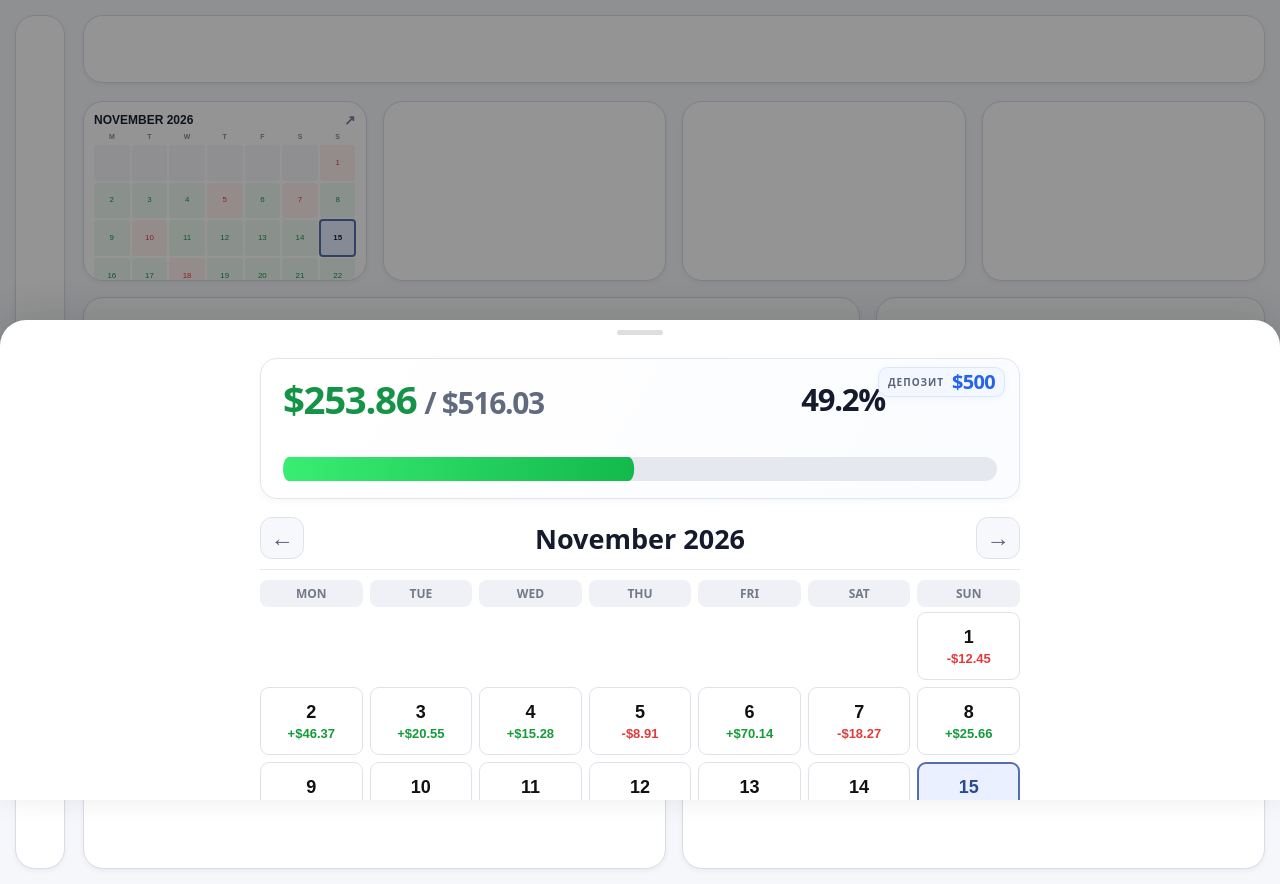
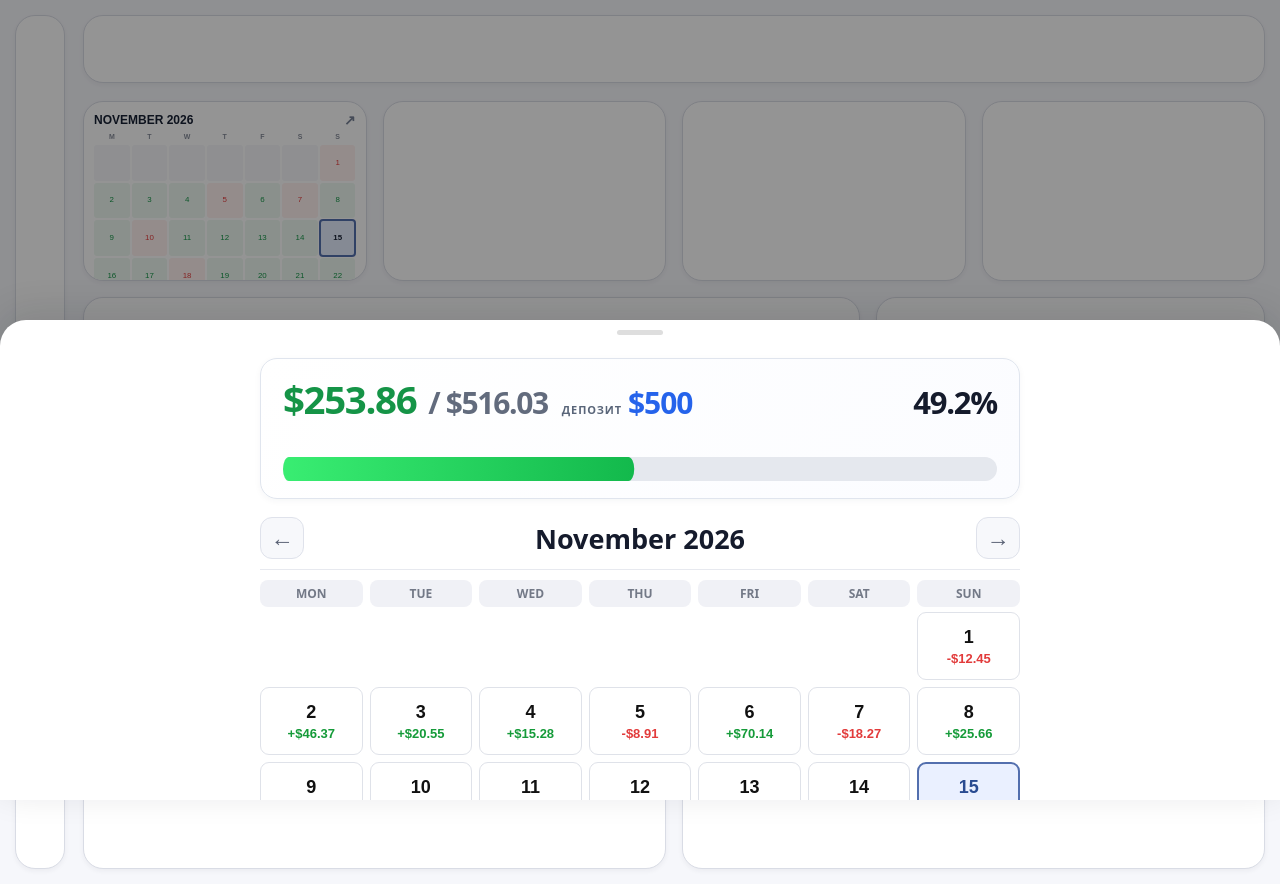
Before and after one commit to Romanbali/Romano-dashboard, a plain HTML site: page index.html in a window 1280 px wide. Both pictures are taken after a click on the button 224 px from the left and 191 px from the top of the page. Drawn offline with Linux system fonts and the light colour scheme.

Commit message:
Align deposit amount with progress totals on same row

```diff
--- a/index.html
+++ b/index.html
@@ -51,9 +51,9 @@
     }
     .top-panel { min-width: 0; }
     .goal-overview { display:block; width:100%; margin-bottom:18px; }
-    .goal-card { position:relative; display:flex; flex-direction:column; min-width:0; width:100%; padding:14px clamp(12px,2.2vw,22px) 13px; border:1px solid #e0e5ee; border-radius:17px; background:linear-gradient(120deg,#fff 0%,#fbfcff 100%); box-shadow:0 2px 7px rgba(28,36,58,.045); }
-    .goal-topline { display:flex; align-items:center; justify-content:space-between; gap:12px; margin-bottom:12px; padding-right:112px; }
-    .goal-values { display:flex; align-items:baseline; gap:8px; min-width:0; white-space:nowrap; font-size:clamp(17px,3.2vw,30px); font-weight:800; letter-spacing:-.045em; color:#626b7d; font-variant-numeric:tabular-nums; }
+    .goal-card { display:flex; flex-direction:column; min-width:0; width:100%; padding:14px clamp(12px,2.2vw,22px) 13px; border:1px solid #e0e5ee; border-radius:17px; background:linear-gradient(120deg,#fff 0%,#fbfcff 100%); box-shadow:0 2px 7px rgba(28,36,58,.045); }
+    .goal-topline { display:flex; align-items:baseline; justify-content:space-between; gap:12px; margin-bottom:12px; }
+    .goal-values { display:flex; align-items:baseline; flex-wrap:wrap; gap:8px 12px; min-width:0; white-space:nowrap; font-size:clamp(17px,3.2vw,30px); font-weight:800; letter-spacing:-.045em; color:#626b7d; font-variant-numeric:tabular-nums; }
     .goal-values #goal-current { color:#159447; font-size:1.28em; }
     .goal-meta { display:flex; align-items:center; gap:12px; white-space:nowrap; }
     .goal-forecast { padding:6px 10px; border:1px solid #a6e4b7; border-radius:999px; color:#626b7d; background:#f5fff7; font-size:clamp(10px,1.8vw,14px); box-shadow:0 2px 5px rgba(21,148,71,.08); }
@@ -63,30 +63,27 @@
     .goal-track { position:relative; height:clamp(15px,3.2vw,24px); border-radius:999px; background:#e5e8ee; }
     .goal-fill { position:absolute; inset:0 auto 0 0; width:100%; border-radius:inherit; background:linear-gradient(90deg,#39ed72,#13b94c); transform:scaleX(.426); transform-origin:left center; transition:transform 180ms var(--ease-out); }
     .deposit-summary {
-      position:absolute;
-      top:8px;
-      right:14px;
-      display:flex;
-      align-items:center;
-      justify-content:flex-end;
-      gap:8px;
-      margin:0;
-      padding:4px 9px;
+      display:inline-flex;
+      align-items:baseline;
+      gap:6px;
+      margin:0 0 0 2px;
+      padding:0;
       color:#596579;
-      background:#f3f7ff;
-      border:1px solid #dce7fb;
-      border-radius:10px;
-      box-shadow:0 2px 6px rgba(37,99,235,.06);
+      background:transparent;
+      border:0;
+      border-radius:0;
+      box-shadow:none;
+      white-space:nowrap;
     }
     .deposit-summary span {
-      font-size:10px;
-      letter-spacing:.1em;
+      font-size:clamp(9px,1.3vw,11px);
+      letter-spacing:.08em;
       font-weight:800;
-      line-height:1.2;
+      line-height:1;
     }
     .deposit-summary strong {
       color:#2563eb;
-      font-size:clamp(16px,2.4vw,20px);
+      font-size:1em;
       letter-spacing:-.035em;
       font-weight:800;
       line-height:1;
@@ -351,15 +348,17 @@
     @media (max-width:600px) {
       .goal-overview { grid-template-columns:minmax(0,1fr) 112px; gap:8px; }
       .goal-card { padding:12px 10px 9px; }
-      .goal-topline { align-items:flex-start; flex-direction:column; gap:7px; padding-right:100px; }
+      .goal-topline { align-items:flex-start; flex-direction:column; gap:7px; }
+      .goal-values { gap:6px 9px; }
       .goal-meta { width:100%; justify-content:space-between; }
       .goal-forecast { font-size:10px; }
       .goal-percent { font-size:22px; }
       .goal-values { font-size:17px; }
       .goal-values #goal-current { font-size:1.2em; }
       .goal-forecast-pin { font-size:9px; padding:4px 6px; }
-      .deposit-summary { flex-direction:row; justify-content:flex-end; align-items:center; gap:7px; padding:4px 8px; }
-      .deposit-summary strong { font-size:17px; }
+      .deposit-summary { gap:4px; }
+      .deposit-summary span { font-size:8px; }
+      .deposit-summary strong { font-size:1em; }
     }
     @media (prefers-reduced-motion:reduce) { .goal-fill { transition:none; } }
     @media (max-width:520px) { .history-row { grid-template-columns:28px minmax(76px,.9fr) minmax(75px,1fr) auto; gap:6px; } .history-kind-icon { width:26px; height:26px; } .history-totals { width:100%; justify-content:space-between; } }
@@ -425,11 +424,10 @@
         <section class="goal-overview" aria-label="Прогресс и депозит">
           <div class="goal-card">
             <div class="goal-topline">
-              <div class="goal-values"><strong id="goal-current">$0</strong><span>/ <strong id="goal-total">$0</strong></span></div>
+              <div class="goal-values"><strong id="goal-current">$0</strong><span>/ <strong id="goal-total">$0</strong></span><div class="deposit-summary"><span>ДЕПОЗИТ</span><strong>$500</strong></div></div>
               <div class="goal-meta"><strong class="goal-percent" id="goal-percent">0.0%</strong></div>
             </div>
             <div class="goal-track-wrap">
-              <div class="deposit-summary"><span>ДЕПОЗИТ</span><strong>$500</strong></div>
               <div class="goal-track" id="goal-track" role="progressbar" aria-label="Сумма за месяц до сегодняшнего дня" aria-valuemin="0" aria-valuemax="100" aria-valuenow="0">
                 <div class="goal-fill" id="goal-fill"></div>
               </div>
```
